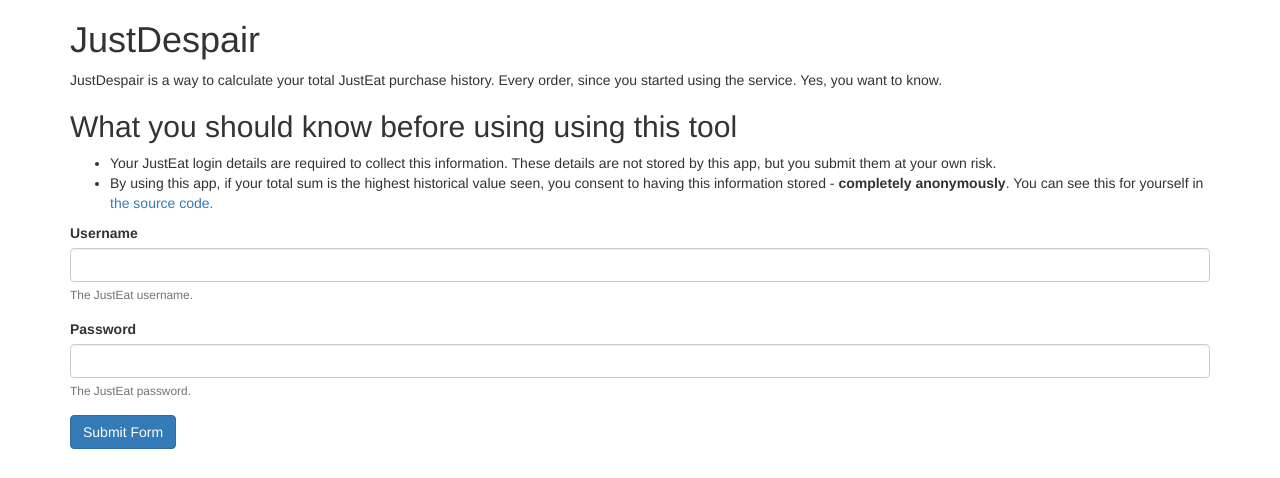
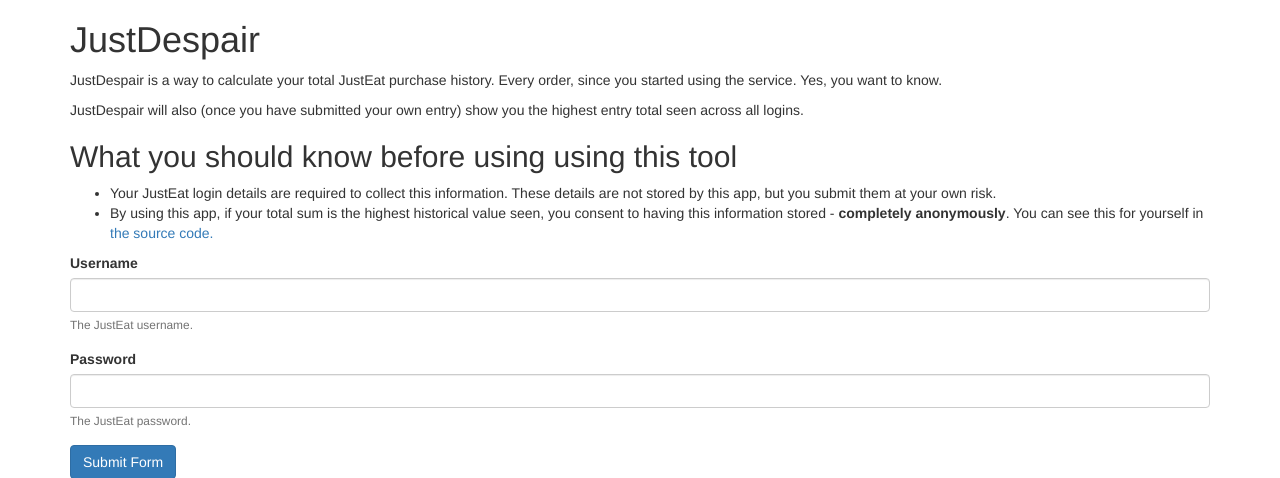
Before and after one commit to nosmo/justDespair, a Flask app: page / in a window 1280 px wide. Shown: the top 478 px of the page. Run offline with Flask 2, Linux system fonts and the light colour scheme; some libraries are stand-ins or nearby versions.

Commit message:
Update message

```diff
--- a/web/templates/login.html
+++ b/web/templates/login.html
@@ -9,6 +9,7 @@
 <div class="container">
   <h1>JustDespair</h1>
   <p>JustDespair is a way to calculate your total JustEat purchase history. Every order, since you started using the service. Yes, you want to know.</p>
+  <p>JustDespair will also (once you have submitted your own entry) show you the highest entry total seen across all logins.</p>
 
   <h2>What you should know before using using this tool</h2>
   <ul>
```
